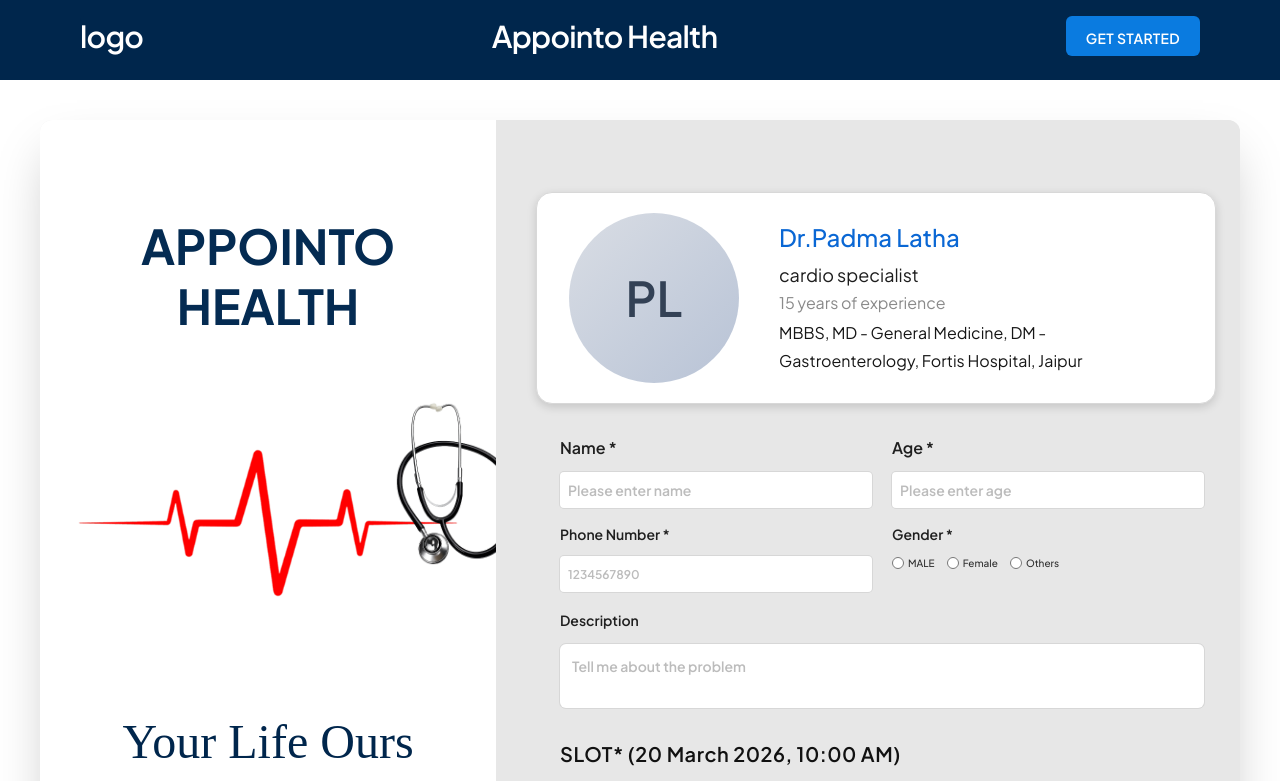
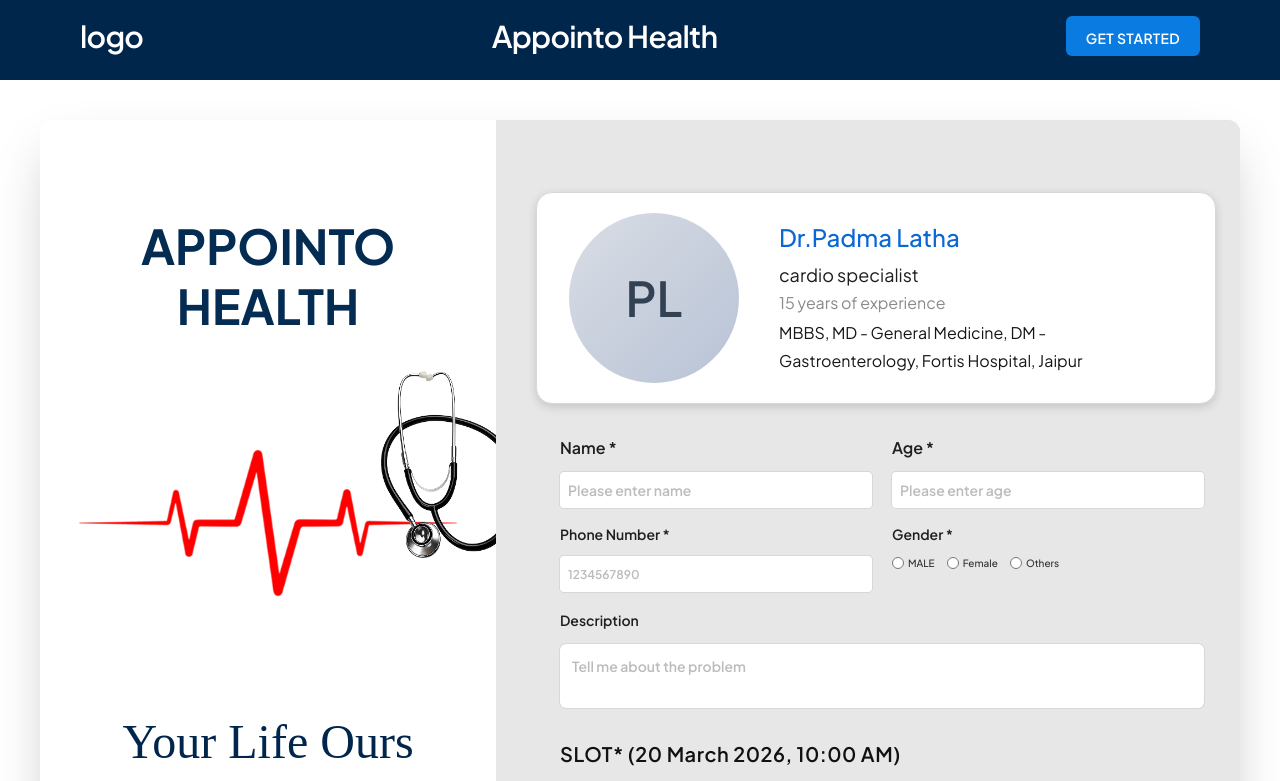
Before and after one commit to Altusd2d/appointoHealth, a Next.js app: page /booking-form in a window 1280 px wide. Shown: the top 781 px of the page. Built offline with nearby package versions, Linux system fonts and the light colour scheme.

Commit message:
made doctor card 2/3 portion of section

```diff
--- a/src/app/booking-form/page.tsx
+++ b/src/app/booking-form/page.tsx
@@ -100,16 +100,16 @@
             Health
           </h1>
 
-          <div className="pointer-events-none relative mt-6 flex h-[320px] w-full items-center justify-center">
+          <div className="pointer-events-none relative isolate mt-6 flex h-[320px] w-full items-center justify-center overflow-visible">
             <Image
               src={heartrate}
               alt="Heartbeat line"
-              className="absolute left-0 top-1/2 h-auto w-full w-[39vw] -translate-y-1/2 object-contain"
+              className="absolute left-1/2 top-1/2 z-0 h-auto w-full max-w-[380px] -translate-x-1/2 -translate-y-1/2 object-contain xl:max-w-[430px]"
             />
             <Image
               src={sethascope}
               alt="Stethoscope"
-              className="absolute left-[70%] top-[6%] h-[250px] w-auto object-contain z-20"
+              className="absolute -right-14 top-[42%] z-30 h-[250px] w-auto -translate-y-[52%] translate-x-[8%] object-contain xl:h-[290px]"
               priority
             />
           </div>
```
